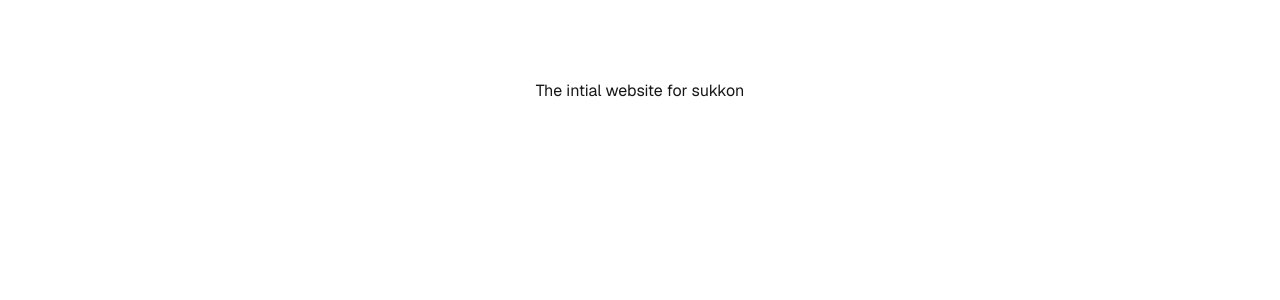
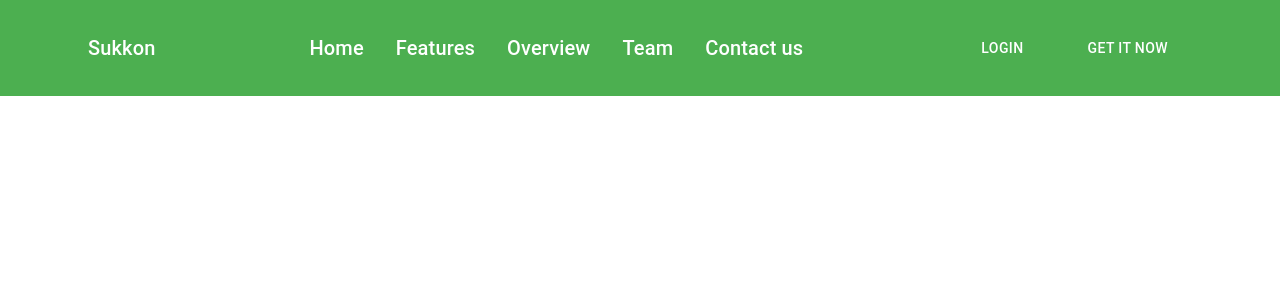
Before and after one commit to ahmedjw/sukkon-app, a Next.js app: page / in a window 1280 px wide. Shown: the top 300 px of the page. Built offline with nearby package versions, Linux system fonts and the light colour scheme.

Commit message:
inital nav bar creation

```diff
--- a/src/app/layout.tsx
+++ b/src/app/layout.tsx
@@ -1,6 +1,7 @@
 import type { Metadata } from "next";
 import { Geist, Geist_Mono } from "next/font/google";
 import "./globals.css";
+import {  CssBaseline } from "@mui/material";
 
 const geistSans = Geist({
   variable: "--font-geist-sans",
@@ -25,7 +26,10 @@ export default function RootLayout({
   return (
     <html lang="en">
       <body className={`${geistSans.variable} ${geistMono.variable}`}>
-        {children}
+        <>
+          <CssBaseline />
+          {children}
+        </>
       </body>
     </html>
   );
--- a/src/app/page.module.css
+++ /dev/null
@@ -1,168 +0,0 @@
-.page {
-  --gray-rgb: 0, 0, 0;
-  --gray-alpha-200: rgba(var(--gray-rgb), 0.08);
-  --gray-alpha-100: rgba(var(--gray-rgb), 0.05);
-
-  --button-primary-hover: #383838;
-  --button-secondary-hover: #f2f2f2;
-
-  display: grid;
-  grid-template-rows: 20px 1fr 20px;
-  align-items: center;
-  justify-items: center;
-  min-height: 100svh;
-  padding: 80px;
-  gap: 64px;
-  font-family: var(--font-geist-sans);
-}
-
-@media (prefers-color-scheme: dark) {
-  .page {
-    --gray-rgb: 255, 255, 255;
-    --gray-alpha-200: rgba(var(--gray-rgb), 0.145);
-    --gray-alpha-100: rgba(var(--gray-rgb), 0.06);
-
-    --button-primary-hover: #ccc;
-    --button-secondary-hover: #1a1a1a;
-  }
-}
-
-.main {
-  display: flex;
-  flex-direction: column;
-  gap: 32px;
-  grid-row-start: 2;
-}
-
-.main ol {
-  font-family: var(--font-geist-mono);
-  padding-left: 0;
-  margin: 0;
-  font-size: 14px;
-  line-height: 24px;
-  letter-spacing: -0.01em;
-  list-style-position: inside;
-}
-
-.main li:not(:last-of-type) {
-  margin-bottom: 8px;
-}
-
-.main code {
-  font-family: inherit;
-  background: var(--gray-alpha-100);
-  padding: 2px 4px;
-  border-radius: 4px;
-  font-weight: 600;
-}
-
-.ctas {
-  display: flex;
-  gap: 16px;
-}
-
-.ctas a {
-  appearance: none;
-  border-radius: 128px;
-  height: 48px;
-  padding: 0 20px;
-  border: none;
-  border: 1px solid transparent;
-  transition:
-    background 0.2s,
-    color 0.2s,
-    border-color 0.2s;
-  cursor: pointer;
-  display: flex;
-  align-items: center;
-  justify-content: center;
-  font-size: 16px;
-  line-height: 20px;
-  font-weight: 500;
-}
-
-a.primary {
-  background: var(--foreground);
-  color: var(--background);
-  gap: 8px;
-}
-
-a.secondary {
-  border-color: var(--gray-alpha-200);
-  min-width: 158px;
-}
-
-.footer {
-  grid-row-start: 3;
-  display: flex;
-  gap: 24px;
-}
-
-.footer a {
-  display: flex;
-  align-items: center;
-  gap: 8px;
-}
-
-.footer img {
-  flex-shrink: 0;
-}
-
-/* Enable hover only on non-touch devices */
-@media (hover: hover) and (pointer: fine) {
-  a.primary:hover {
-    background: var(--button-primary-hover);
-    border-color: transparent;
-  }
-
-  a.secondary:hover {
-    background: var(--button-secondary-hover);
-    border-color: transparent;
-  }
-
-  .footer a:hover {
-    text-decoration: underline;
-    text-underline-offset: 4px;
-  }
-}
-
-@media (max-width: 600px) {
-  .page {
-    padding: 32px;
-    padding-bottom: 80px;
-  }
-
-  .main {
-    align-items: center;
-  }
-
-  .main ol {
-    text-align: center;
-  }
-
-  .ctas {
-    flex-direction: column;
-  }
-
-  .ctas a {
-    font-size: 14px;
-    height: 40px;
-    padding: 0 16px;
-  }
-
-  a.secondary {
-    min-width: auto;
-  }
-
-  .footer {
-    flex-wrap: wrap;
-    align-items: center;
-    justify-content: center;
-  }
-}
-
-@media (prefers-color-scheme: dark) {
-  .logo {
-    filter: invert();
-  }
-}
--- a/src/app/page.tsx
+++ b/src/app/page.tsx
@@ -1,5 +1,11 @@
-import styles from "./page.module.css";
+// import styles from "./page.module.css";
+
+import Navbar from "@/components/NavBar/NavBar";
 
 export default function Home() {
-  return <div className={styles.page}>The intial website for sukkon</div>;
+  return (
+    <div>
+      <Navbar />
+    </div>
+  );
 }
--- /dev/null
+++ b/src/components/Button/Button.tsx
@@ -0,0 +1,49 @@
+import React from "react";
+import Button from "@mui/material/Button";
+
+const AppButton: React.FC<any> = ({ variant = "primary", children, ...props }) => {
+  const styles = {
+    primary: {
+      variant: "contained",
+      sx: {
+        backgroundColor: "primary.main",
+        color: "white",
+        "&:hover": {
+          backgroundColor: "primary.dark",
+        },
+      },
+    },
+    outlined: {
+      variant: "outlined",
+      sx: {
+        color: "primary.main",
+        borderColor: "primary.main",
+        "&:hover": {
+          borderColor: "primary.dark",
+          backgroundColor: "primary.light",
+        },
+      },
+    },
+    whiteBorder: {
+      variant: "outlined",
+      sx: {
+        color: "white",
+        borderColor: "white",
+        "&:hover": {
+          backgroundColor: "rgba(255,255,255,0.1)",
+          borderColor: "white",
+        },
+      },
+    },
+  };
+
+  const style = styles[variant] || styles.primary;
+
+  return (
+    <Button variant={style.variant} sx={style.sx} {...props}>
+      {children}
+    </Button>
+  );
+};
+
+export default AppButton;
--- /dev/null
+++ b/src/components/Button/index.ts
@@ -0,0 +1 @@
+export { default as Button } from "./Button";
--- /dev/null
+++ b/src/components/NavBar/NavBar.tsx
@@ -0,0 +1,47 @@
+import React from "react";
+import AppBar from "@mui/material/AppBar";
+import Toolbar from "@mui/material/Toolbar";
+import Typography from "@mui/material/Typography";
+import Button from "@mui/material/Button";
+import { Container, Stack } from "@mui/material";
+
+const Navbar = () => {
+  return (
+    <AppBar position="static" sx={{ backgroundColor: "#4caf50", py: 2 }}>
+      <Container maxWidth="lg">
+        <Toolbar sx={{ display: "flex", justifyContent: "space-between" }}>
+          <Typography variant="h6" component="div">
+            Sukkon
+          </Typography>
+          <Stack direction="row" spacing={4}>
+            <Typography variant="h6" component="div" sx={{ flexGrow: 1 }}>
+              Home
+            </Typography>
+            <Typography variant="h6" component="div" sx={{ flexGrow: 1 }}>
+              Features
+            </Typography>{" "}
+            <Typography variant="h6" component="div" sx={{ flexGrow: 1 }}>
+              Overview
+            </Typography>{" "}
+            <Typography variant="h6" component="div" sx={{ flexGrow: 1 }}>
+              Team
+            </Typography>{" "}
+            <Typography variant="h6" component="div" sx={{ flexGrow: 1 }}>
+              Contact us
+            </Typography>
+          </Stack>
+          <Stack direction="row" spacing={2}>
+            <Button color="inherit" sx={{ py: 2, px: 3 }}>
+              Login
+            </Button>
+            <Button color="inherit" sx={{ py: 2, px: 3 }}>
+              Get It Now
+            </Button>
+          </Stack>
+        </Toolbar>
+      </Container>
+    </AppBar>
+  );
+};
+
+export default Navbar;
```
